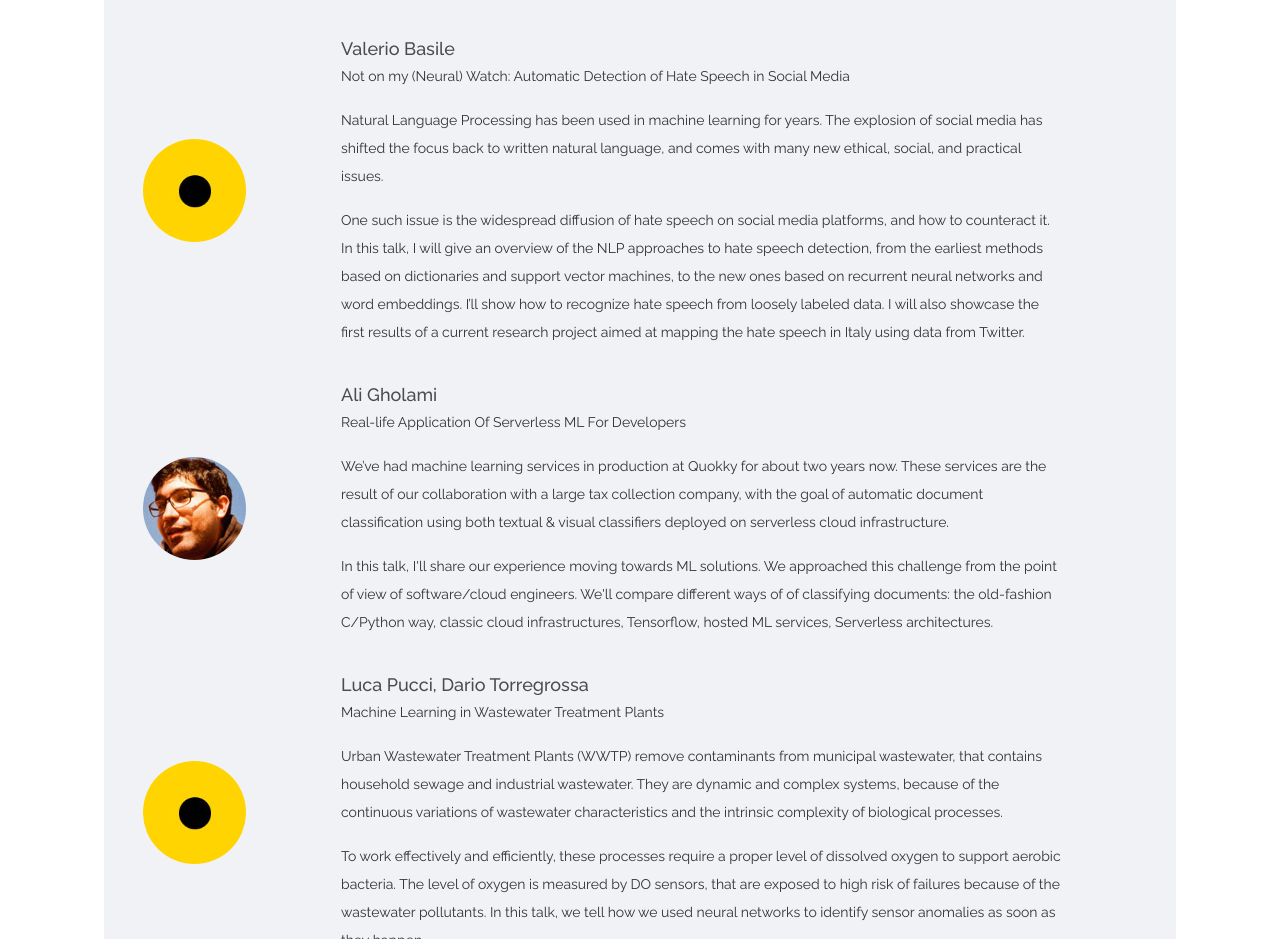
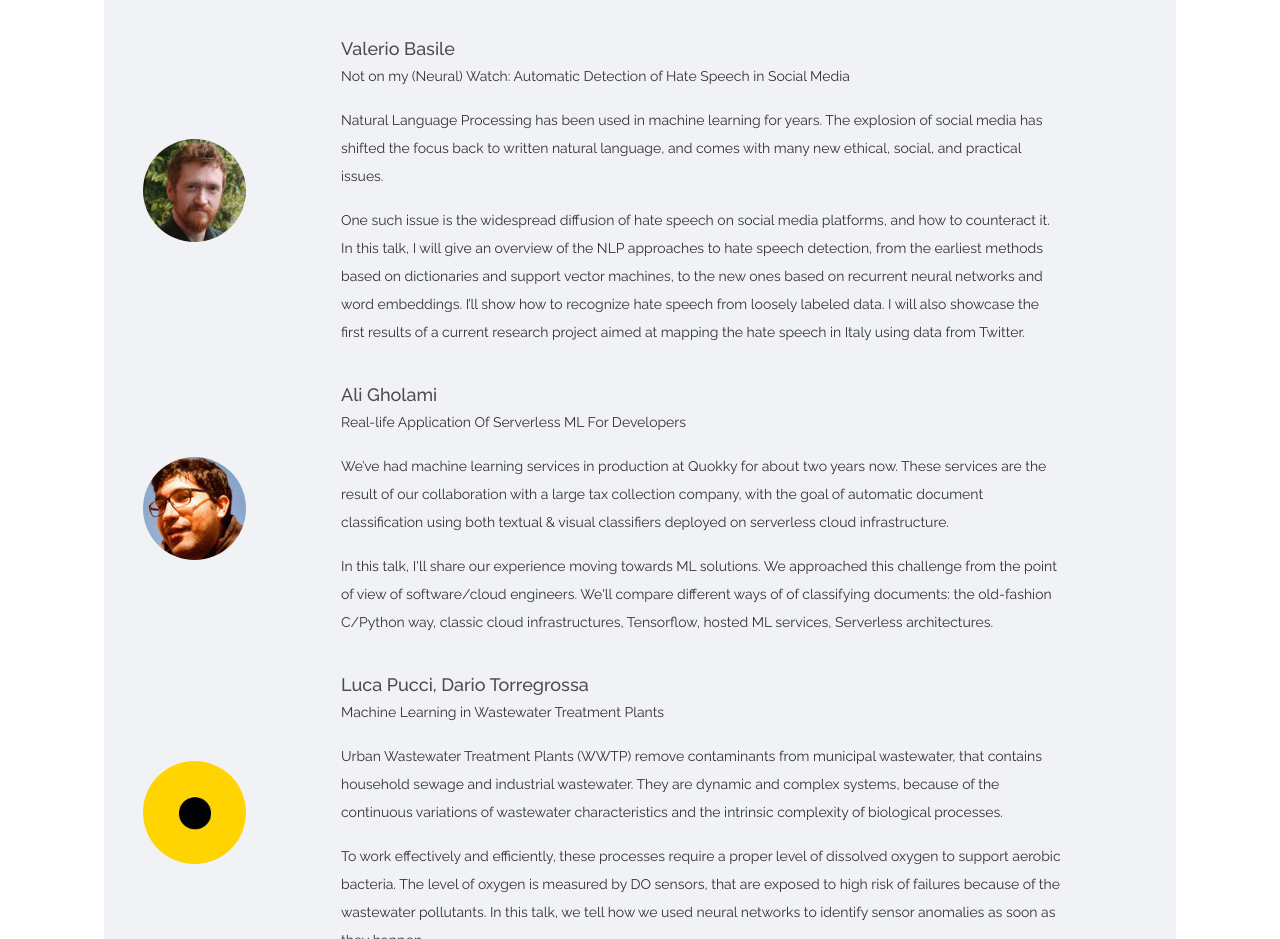
Before and after one commit to coders51/ExMachinaConf, a plain HTML site: page index.html in a window 1280 px wide. Shown: the part 1980-2919 px from the top of the page. Drawn offline with Linux system fonts and the light colour scheme.

Commit message:
Aggiunta foto di Valerio Basile

```diff
--- a/index.html
+++ b/index.html
@@ -343,7 +343,7 @@
 
 							<!-- Calendar Item -->
 							<div class="calendar_item d-flex flex-row align-items-center justify-content-start">
-								<div><div class="calendar_item_image d-none d-sm-block"><img src="images/event_1.jpg" alt=""></div></div>
+								<div><div class="calendar_item_image d-none d-sm-block"><img src="images/valerio.jpg" alt=""></div></div>
 								<div class="calendar_item_time d-none d-sm-block">
 									<div></div>
 									<div></div>
```
Also changed, not shown: images/valerio.jpg (added).
